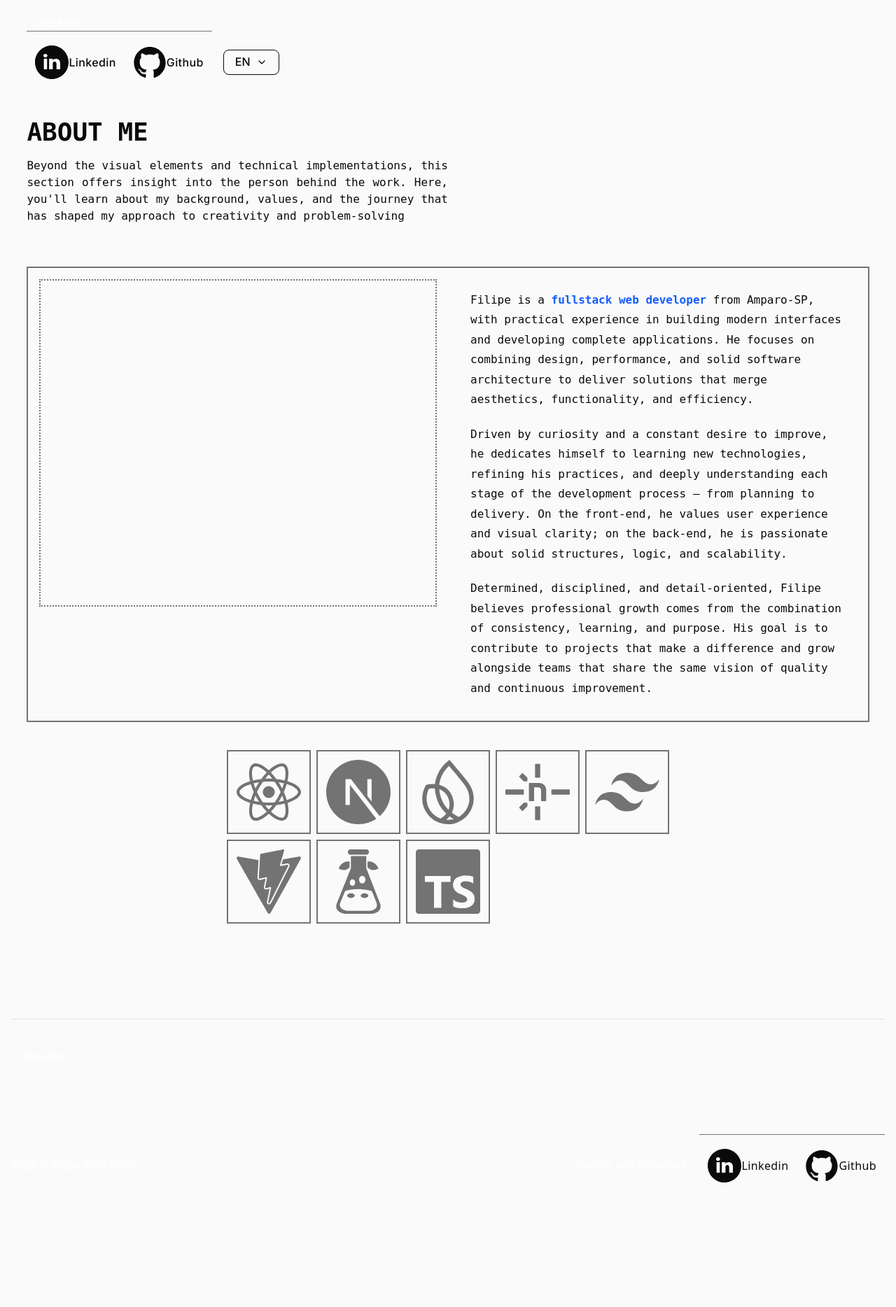
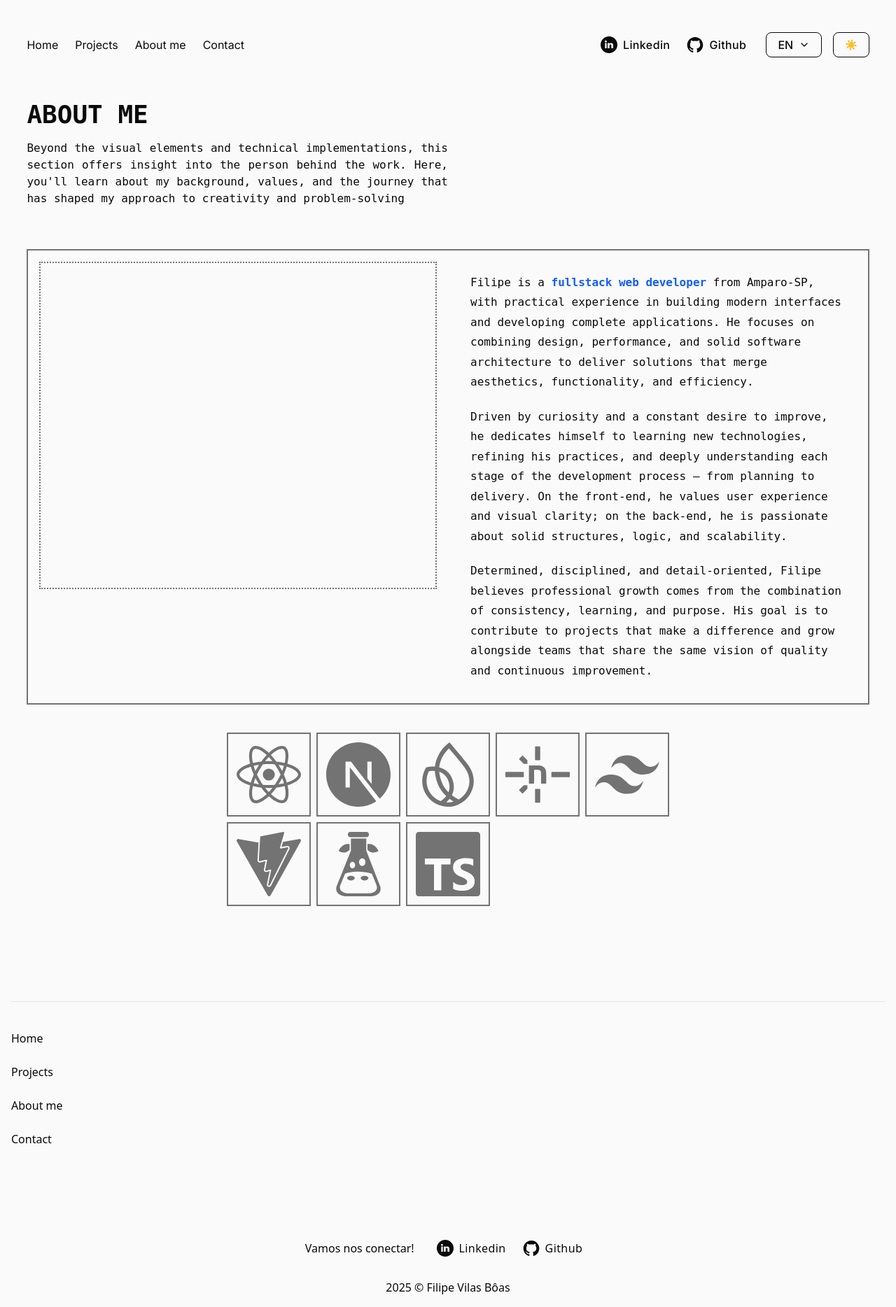
Before and after one commit to filipesvb/my-portfolio, a React (Vite) app: page /sobre in a window 1280 px wide. Shown: the whole page at 70% size. Before the commit the page ends 1726 px from the top, so only its background shows below. Built offline with nearby package versions, Linux system fonts and the light colour scheme; a web font is replaced by a local one.

Commit message:
fix: fixed desktop menu | versions: header and footer

```diff
--- a/src/components/Footer/index.tsx
+++ b/src/components/Footer/index.tsx
@@ -12,13 +12,13 @@ const Footer = () => {
         <div className="w-full flex">
           <Menu variant={'footer'} />
         </div>
-        <div className="flex justify-between items-center">
+        <div className="flex flex-col justify-between items-center">
+          <div className='flex items-center gap-5'>
+            <span className='text-foreground'>Vamos nos conectar!</span>
+            <SocialList />
+          </div>
           <div>
-            <span>2025 © Filipe Vilas Bôas</span>
-          </div>
-          <div className='flex items-center gap-5'>
-            <span>Vamos nos conectar!</span>
-            <SocialList />
+            <span className='text-foreground'>2025 © Filipe Vilas Bôas</span>
           </div>
         </div>
       </div>
--- a/src/components/Header/components/Menu/index.jsx
+++ b/src/components/Header/components/Menu/index.jsx
@@ -36,17 +36,40 @@ const Menu = ({ variant = "" }) => {
   };
 
   return (
-    <nav className="px-4">
-      <div className={`${menuClassName[variant] || "flex flex-col gap-3"}`}>
-        {menuClassName[variant] ? <div>desktop</div> : <MobileMenu t={t} />}
+    <nav className="">
+      <div>
+        {menuClassName[variant] ? <DesktopMenu t={t} variantStyle={menuClassName[variant]} /> : <MobileMenu t={t} />}
       </div>
     </nav>
   );
 };
 
+const DesktopMenu = ({t, variantStyle}) => {
+  return (
+    <div className={`flex w-full gap-6 ${variantStyle}`}>
+      {menuOptions.map((opt, i) => {
+        const content = (
+          <Link to={`/${opt.to}`} className="flex gap-1">
+            <span className="group-hover:text-background transition-colors duration-300 text-foreground">
+              {t(`${opt.value}`)}
+            </span>
+          </Link>
+        );
+
+        return (
+          <>
+            {content}
+          </>
+        );
+
+      })}
+    </div>
+  )
+}
+
 const MobileMenu = ({ t }) => {
   return (
-    <>
+    <div className="px-4 space-y-2">
       {menuOptions.map((opt, i) => {
         const Icon = opt.icon;
         const content = (
@@ -71,7 +94,7 @@ const MobileMenu = ({ t }) => {
           </Button>
         );
       })}
-    </>
+    </div>
   );
 };
 
--- a/src/components/Header/components/SocialList/index.jsx
+++ b/src/components/Header/components/SocialList/index.jsx
@@ -24,12 +24,12 @@ const SocialList = () => {
           <Link
             target="_blank"
             to={s.to}
-            className="group px-3 flex flex-row items-center w-full  py-5 border-t border-muted-foreground hover:bg-white transition-colors duration-300 text-foreground"
+            className="group px-3 flex flex-row items-center w-full md:gap-2  py-5 border-t md:border-none border-muted-foreground hover:bg-foreground transition-colors duration-300 text-foreground"
           >
             <div className="flex-2/10">
-              <Icon className="fill-foreground w-12  h-12"/>
+              <Icon className="fill-foreground group-hover:fill-background w-12  h-12 md:w-6 md:y-6"/>
             </div>
-            <span className="text-foreground font-medium text-md tracking-wide flex-8/10">{s.title}</span>
+            <span className="text-foreground font-medium text-md tracking-wide flex-8/10 group-hover:text-background">{s.title}</span>
           </Link>
         );
       })}
--- a/src/components/Header/index.jsx
+++ b/src/components/Header/index.jsx
@@ -5,10 +5,14 @@ import SocialList from "./components/SocialList";
 import Menu from "./components/Menu";
 import { useTranslation } from "react-i18next";
 import MenuButton from "../../components/MenuButton"
+import { useTheme } from "@/contexts/ThemeContext";
+import {Button} from "../ui/button"
 
 const Header = () => {
   const { i18n } = useTranslation();
   const [language, setLanguage] = useState(i18n.language);
+
+  const {theme, toggleTheme} = useTheme();
 
   const changeLanguage = (language) => {
     i18n.changeLanguage(language);
@@ -18,7 +22,8 @@ const Header = () => {
   return (
     <header className="font-inter w-full py-5">
       <Wrapper>
-        <div className="flex hidden justify-between md:block">
+        <div className=" w-full hidden justify-between md:block">
+          <div className="flex flex-row items-center justify-between ">
             <Menu variant={"md"} />
             <div className="flex gap-4">
               <SocialList />
@@ -26,6 +31,12 @@ const Header = () => {
                 selectedOption={language}
                 selectOption={changeLanguage}
               />
+              <div className=" flex items-center">
+                <Button variant={"outline"} onClick={toggleTheme} className="border-foreground cursor-pointer">
+                  {theme === "light" ? "☀️" : "🌙"}
+                </Button>
+              </div>
+            </div>
           </div>
         </div>
 
--- a/src/components/LanguageSelect/index.jsx
+++ b/src/components/LanguageSelect/index.jsx
@@ -22,10 +22,10 @@ const LanguageSelect = ({ selectedOption, selectOption }) => {
         <DropdownMenuTrigger asChild>
           <Button
             variant={"outline"}
-            className=" focus:text-black cursor-pointer group border-foreground"
+            className=" focus:text-foreground cursor-pointer group border-foreground"
           >
             <div className="flex items-center gap-2">
-              <span className="group-hover:text-background text-foreground">
+              <span className="group-hover:text-foreground text-foreground">
                 {selectedOption.toUpperCase()}
               </span>
               <ChevronDown className="group-hover:stroke-black stroke-foreground" />
@@ -42,25 +42,25 @@ const LanguageSelect = ({ selectedOption, selectOption }) => {
 
               <DropdownMenuItem
                 asChild
-                className="hover:bg-transparent hover:text-inherit focus:bg-transparent focus:text-inherit rounded-none"
+                className="hover:bg-transparent p-0 hover:text-inherit focus:bg-transparent focus:text-inherit rounded-none "
               >
                 <li
-                  className={`select-none text-center  w-full flex-col  ${styles.selectable} `}
+                  className={`select-none text-center  w-full flex-col group `}
                 >
                   <button
-                    className="cursor-pointer py-3 px-4 w-full"
+                    className="cursor-pointer py-3 px-4 w-full group-hover:bg-foreground hover:text-background transition-colors duration-200 "
                     onClick={() => {
                       handleSelectOption(language);
                     }}
                   >
-                    <span className="text-foreground">{language.toUpperCase()}</span>
+                    <span className="text-foreground group-hover:text-background">{language.toUpperCase()}</span>
                   </button>
 
                 </li>
               </DropdownMenuItem>
               {i !== supportedLngs.length - 1 && (
                 <div className=" text-red-400 w-full flex justify-center">
-                  <hr className="text-red-300  border-t-muted-foreground w-9/10 " />
+                  <hr className="text-red-300  border-t-muted-foreground w-10/10 " />
                 </div>
               )}
           </>
```
Lines whose indentation alone changed are shown as unchanged.
